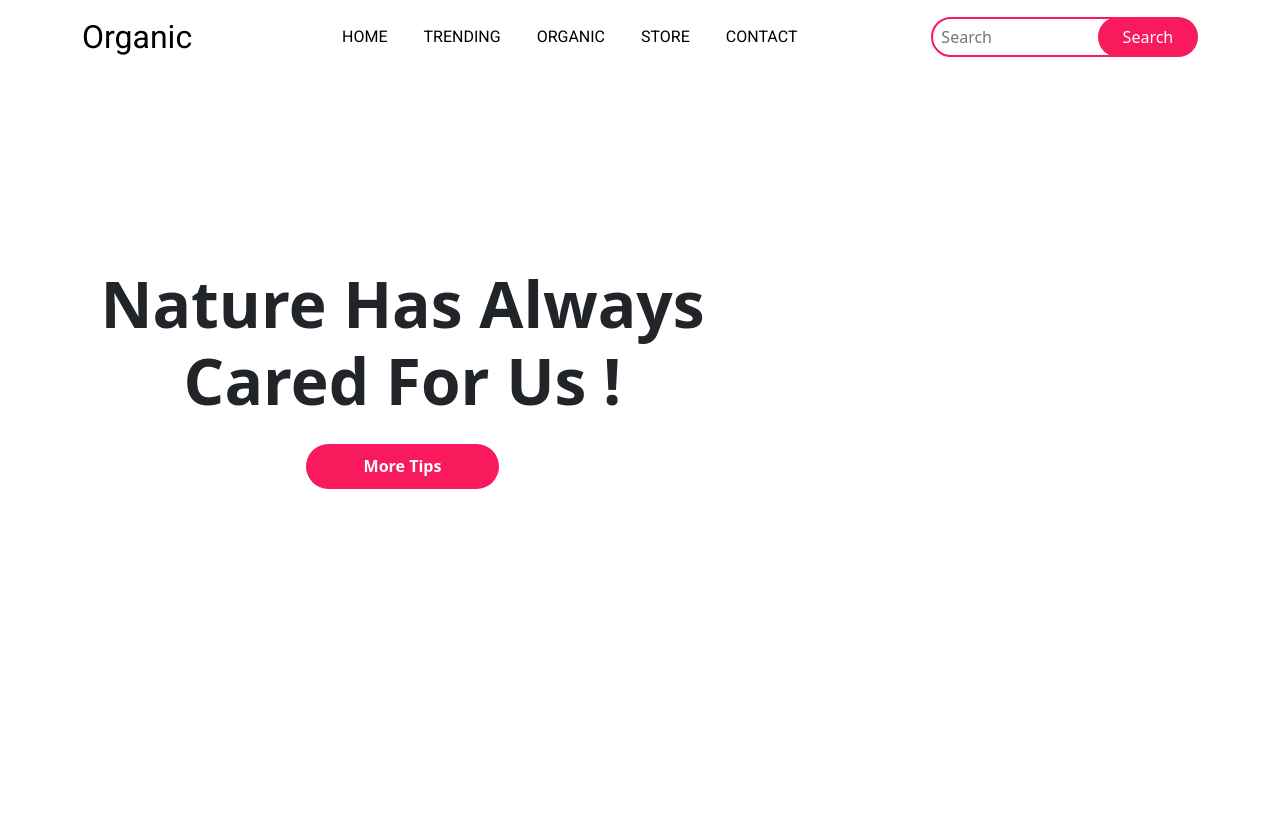
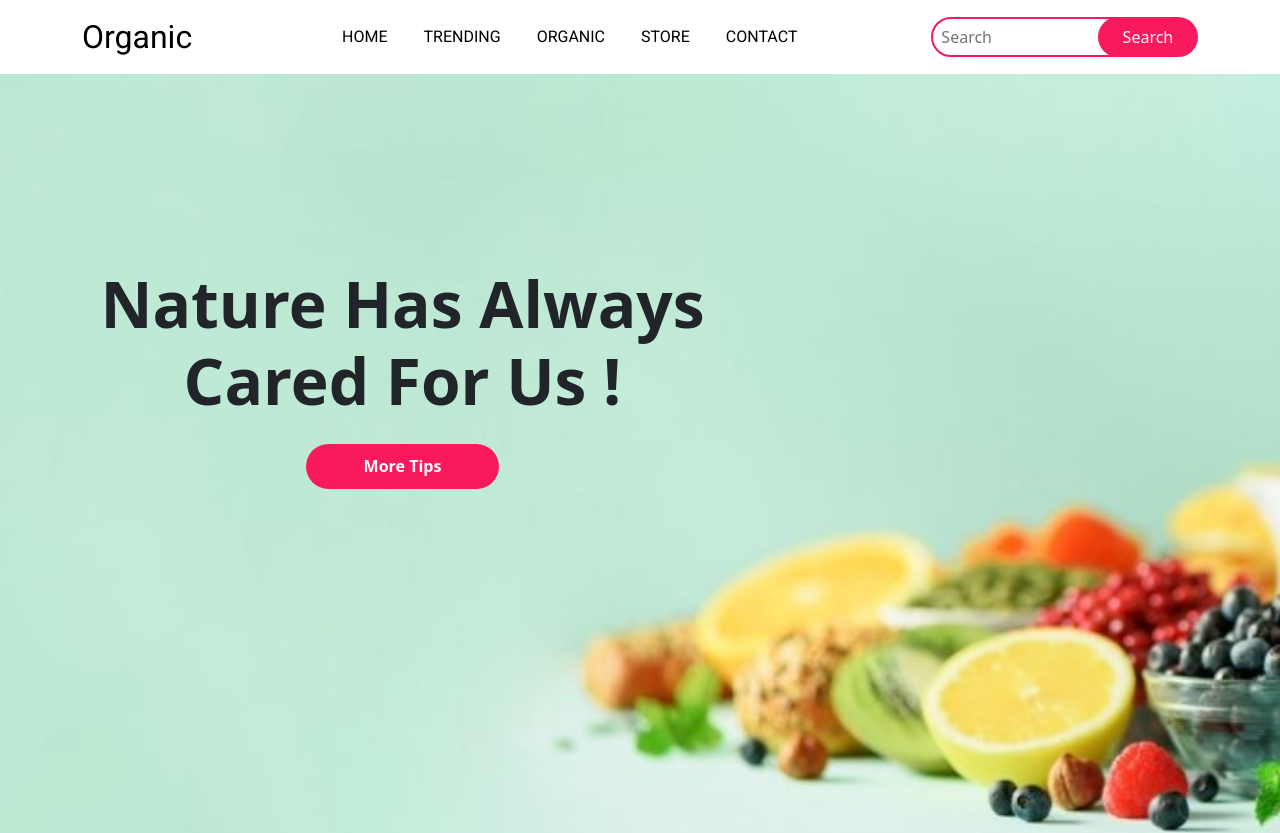
Before and after one commit to venkatesan1234701/Organic-clone, a plain HTML site: page index.html in a window 1280 px wide. Shown: the top 833 px of the page. Drawn offline with nearby package versions, Linux system fonts and the light colour scheme; the site is published under a folder, as on GitHub Pages, so addresses that start at the root find nothing.

Commit message:
Update style.css

```diff
--- a/style.css
+++ b/style.css
@@ -41,7 +41,7 @@
     font-size: 700;
 }
 .main{
-    background-image: url(/organic\ bg1.png);
+    background-image: url(organic\ bg1.png);
     background-repeat: no-repeat;
     background-size: cover;
     height: 100vh;
```
